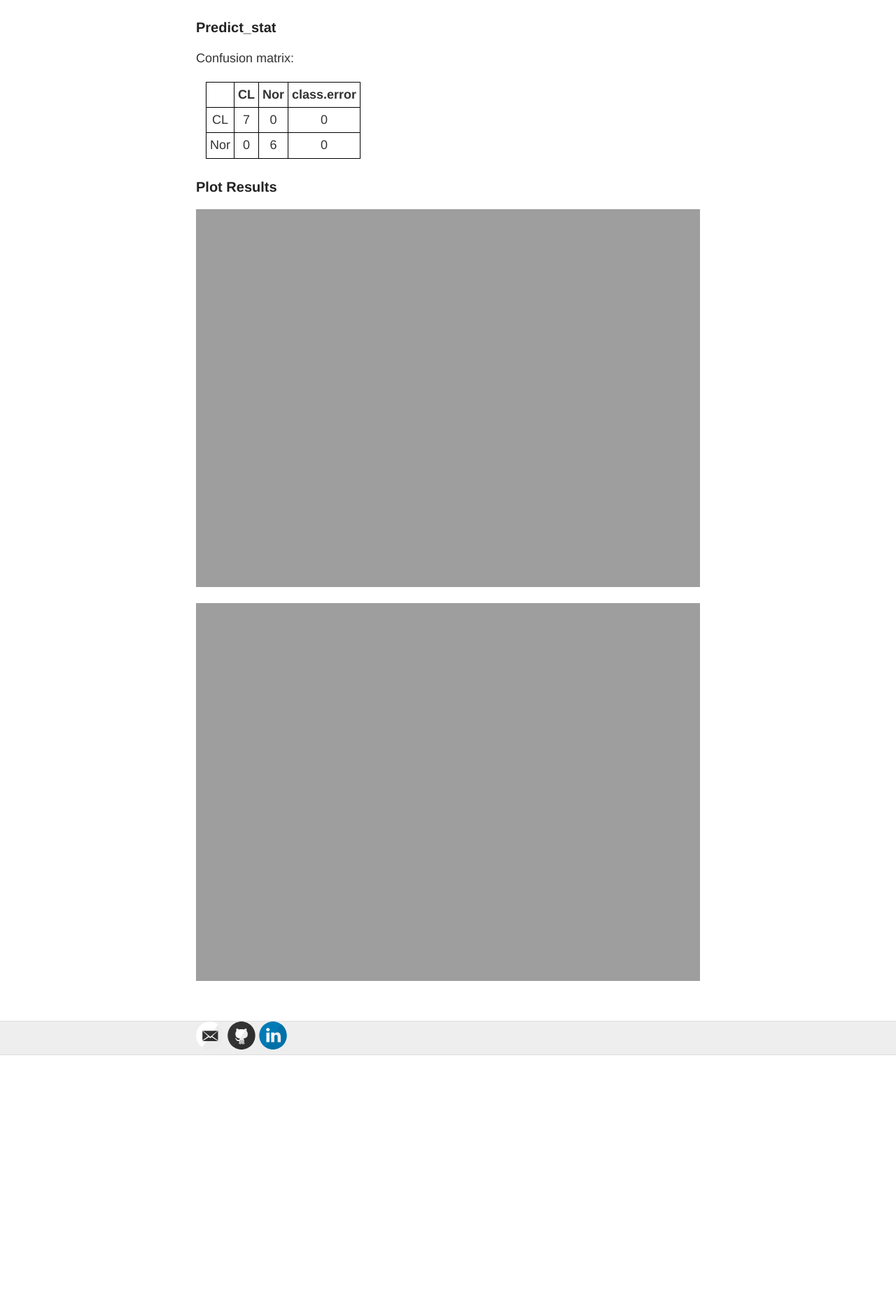
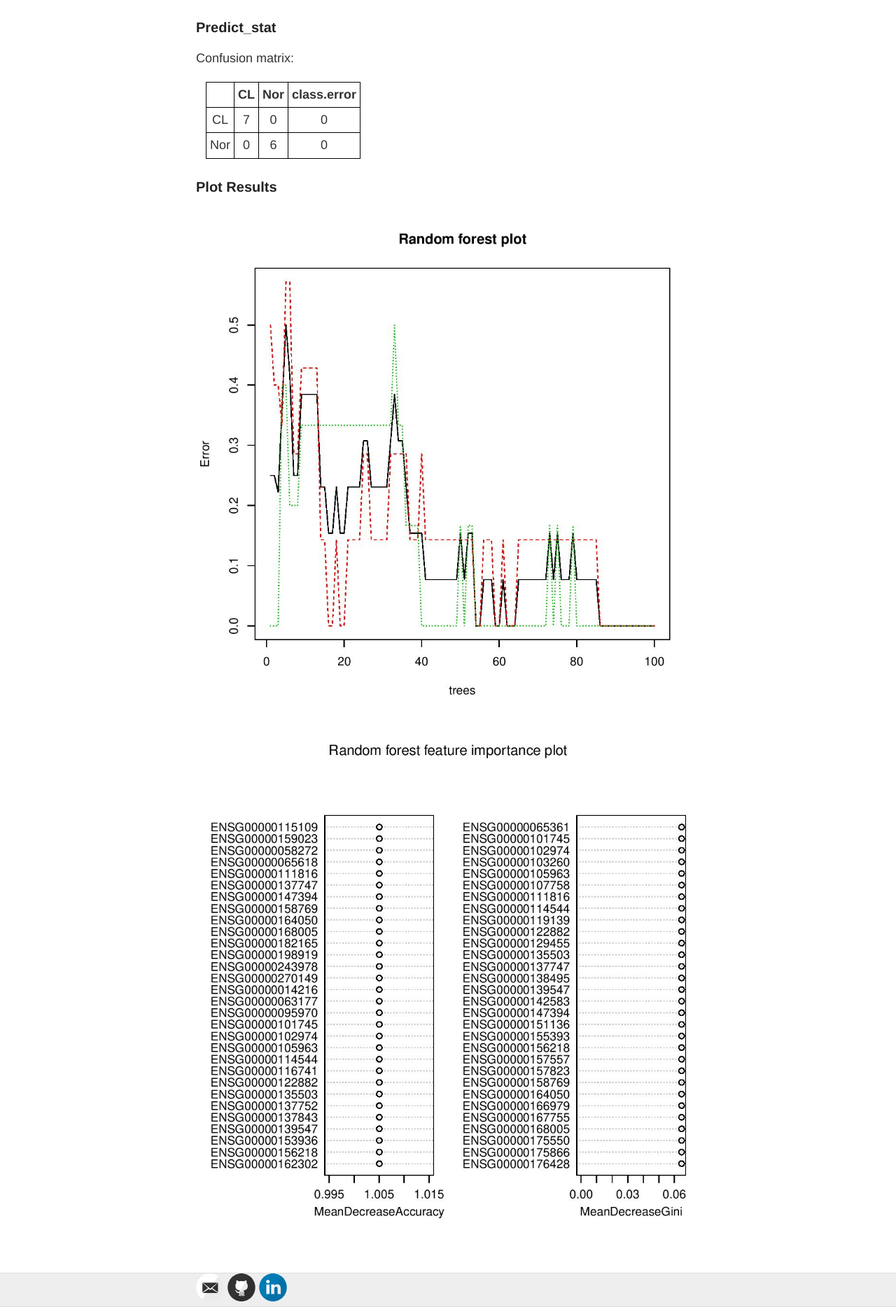
Before and after one commit to vanngocthuyla/Data_Analysis, a Jekyll site: the page built from _pages/omics/RF.md, in a window 1280 px wide. Shown: the part 1652-3520 px from the top of the page at 70% size. Built offline with Jekyll 4.4.1, drawn with Linux system fonts in a browser that asks for light colours; our own code applies the rules of GitHub Pages for plain Markdown files; before the commit the page ends 3160 px from its top, so only the background shows below that.

Commit message:
Update RF.md

```diff
--- a/_pages/omics/RF.md
+++ b/_pages/omics/RF.md
@@ -56,6 +56,6 @@
 
 ### Plot Results
 
-<img src='https://vanngocthuyla.github.io/Data_Analysis/images/sequencing/Random_Forest_Plot.jpg' width="800">
+<img src='https://vanngocthuyla.github.io/Data_Analysis/images/omics/Random_Forest_Plot.jpg' width="800">
 
-<img src='https://vanngocthuyla.github.io/Data_Analysis/images/sequencing/Feature_Important_Plot.jpg' width="800">
+<img src='https://vanngocthuyla.github.io/Data_Analysis/images/omics/Feature_Important_Plot.jpg' width="800">
```
